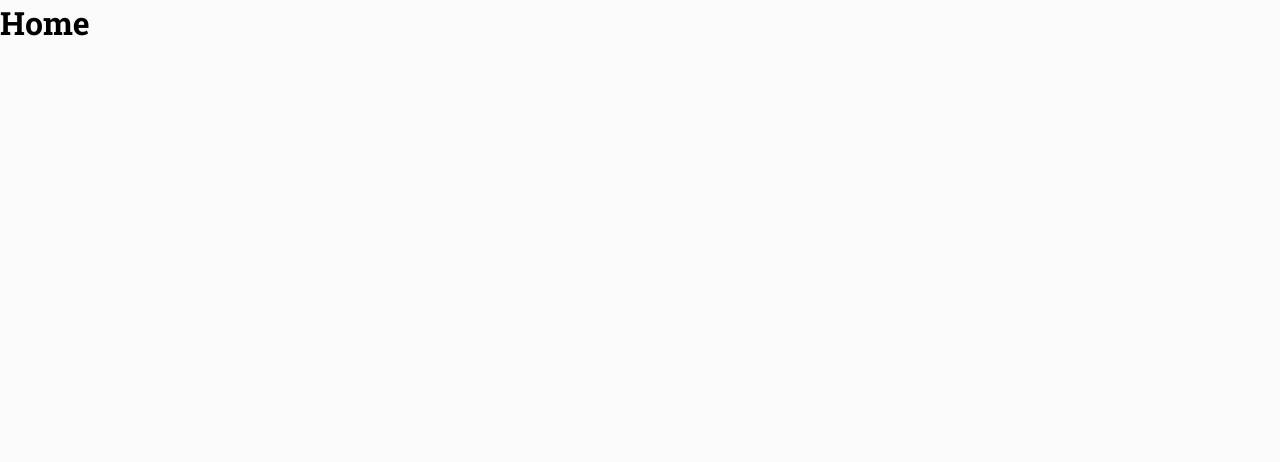
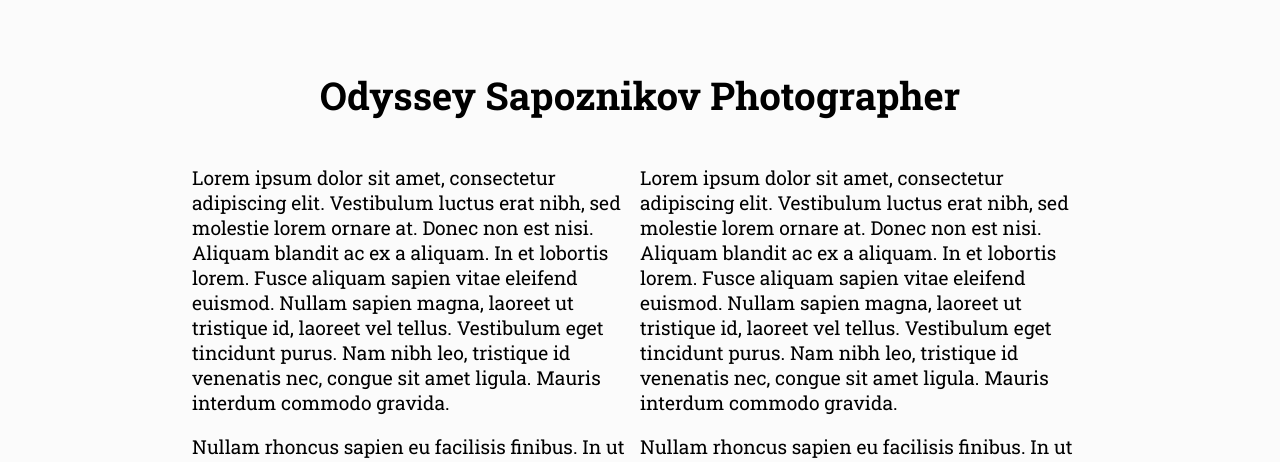
Before and after one commit to PanagiotisPtr/photographer-portfolio, a Next.js app: page / in a window 1280 px wide. Shown: the part 383-845 px from the top of the page. Before the commit the page ends 800 px from the top, so only its background shows below. Built offline with nearby package versions, Linux system fonts and the light colour scheme.

Commit message:
Added introduction section

```diff
--- /dev/null
+++ b/components/Introduction.module.css
@@ -0,0 +1,26 @@
+.colContainer {
+  display: flex;
+  flex-direction: column;
+  align-items: center;
+}
+
+.rowContainer {
+  display: flex;
+  flex-direction: row;
+  align-items: center;
+}
+
+.content {
+  width: 70vw;
+  margin-left: auto;
+  margin-right: auto;
+  margin-top: 4em;
+}
+
+.paragraph {
+  font-size: 1.2em;
+}
+
+.title {
+  font-size: 2.4em;
+}
--- /dev/null
+++ b/components/Introduction.tsx
@@ -0,0 +1,36 @@
+import React from "react";
+import styles from "./Introduction.module.css";
+
+interface Props {
+  title: string;
+  leftText: string;
+  rightText: string;
+}
+
+const Introduction: React.FC<Props> = ({ title, leftText, rightText }) => {
+  return (
+    <>
+      <div className={[styles.colContainer, styles.content].join(" ")}>
+        <h1 className={styles.title}>{title}</h1>
+        <div className={styles.rowContainer}>
+          <div>
+            {leftText.split("\n").map((item, idx) => (
+              <p className={styles.paragraph} key={idx}>
+                {item}
+              </p>
+            ))}
+          </div>
+          <div>
+            {leftText.split("\n").map((item, idx) => (
+              <p className={styles.paragraph} key={idx}>
+                {item}
+              </p>
+            ))}
+          </div>
+        </div>
+      </div>
+    </>
+  );
+};
+
+export default Introduction;
--- a/pages/index.tsx
+++ b/pages/index.tsx
@@ -4,6 +4,7 @@ import ImageViewer from "../components/ImageViewer";
 import Image from "../utils/types/Image";
 import { useEffect, useState } from "react";
 import useKeyEvents from "../hooks/useKeyEvents";
+import Introduction from "../components/Introduction";
 
 const Home = () => {
   const [showImages, setShowImages] = useState<boolean>(false);
@@ -48,6 +49,11 @@ const Home = () => {
     },
   ];
 
+  const introTitle = "Odyssey Sapoznikov\nPhotographer";
+  const leftText =
+    "Lorem ipsum dolor sit amet, consectetur adipiscing elit. Vestibulum luctus erat nibh, sed molestie lorem ornare at. Donec non est nisi. Aliquam blandit ac ex a aliquam. In et lobortis lorem. Fusce aliquam sapien vitae eleifend euismod. Nullam sapien magna, laoreet ut tristique id, laoreet vel tellus. Vestibulum eget tincidunt purus. Nam nibh leo, tristique id venenatis nec, congue sit amet ligula. Mauris interdum commodo gravida.\nNullam rhoncus sapien eu facilisis finibus. In ut eleifend quam, ut commodo ex. Vestibulum blandit convallis eros, sit amet egestas enim mollis sed. Phasellus non diam vitae sapien sollicitudin ornare id a magna. Nam pulvinar eleifend auctor. Aliquam ac varius lacus, in molestie odio. Fusce ex ex, viverra dapibus lacinia eget, pretium non urna. In porta feugiat mauris eu feugiat. Praesent sodales sem odio, in laoreet mi rhoncus condimentum. Vivamus sagittis pellentesque enim, non congue mauris.";
+  const rightText = "";
+
   const closeImageViewer = () => {
     if (!showImages) {
       return;
@@ -84,6 +90,11 @@ const Home = () => {
       )}
       <MainMenu />
       <Carousel images={images} imageClickCallback={openImageViewer} />
+      <Introduction
+        title={introTitle}
+        leftText={leftText}
+        rightText={leftText}
+      />
       <h1>Home</h1>
     </div>
   );
```
